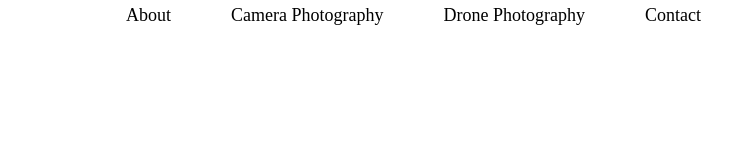
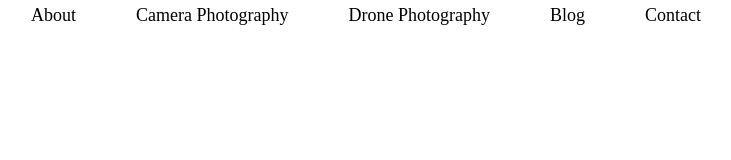
Before and after one commit to darren1234/PhotographyPortfolio, a plain HTML site: page index.html in a window 1280 px wide. Shown: the whole page, without its empty margins (549-1280 px from the left). Drawn offline with Linux system fonts and the light colour scheme.

Commit message:
added a section for blogging and quick links

```diff
--- a/index.html
+++ b/index.html
@@ -14,6 +14,7 @@
         <nav id="navbar">
             <ul>
                 <li><a href="#contact-information">Contact</a></li>
+                <li><a href="#blog">Blog</a></li>
                 <li><a href="#drone">Drone Photography</a></li>
                 <li><a href="#camera">Camera Photography</a></li>
                 <li><a href="#about">About</a></li>
@@ -33,7 +34,15 @@
 
     </div>
 
-    <footer id="contact-information">
+    <div id="blog" class="page-section">
+
+    </div>
+
+    <div id="contact-information" class="page-section">
+
+    </div>
+
+    <footer id="quick-links">
 
     </footer>
 </body>
```
